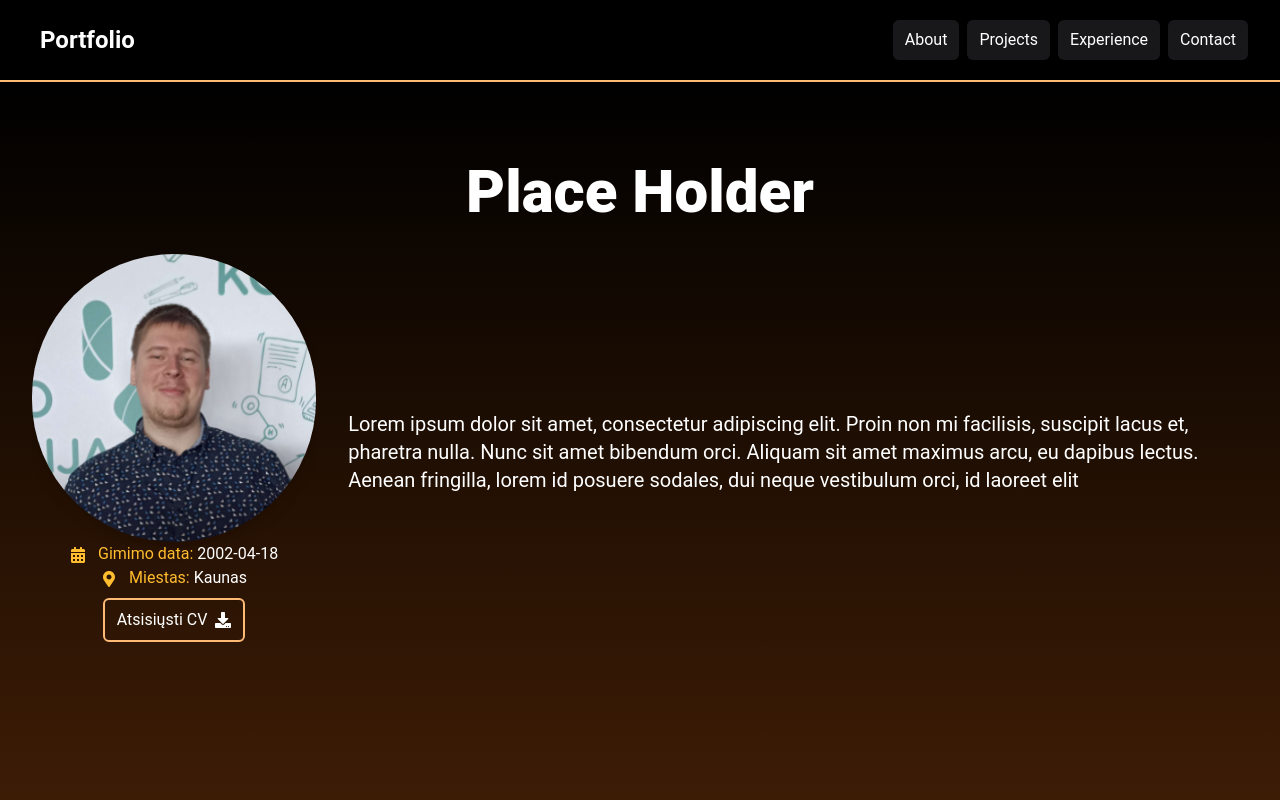
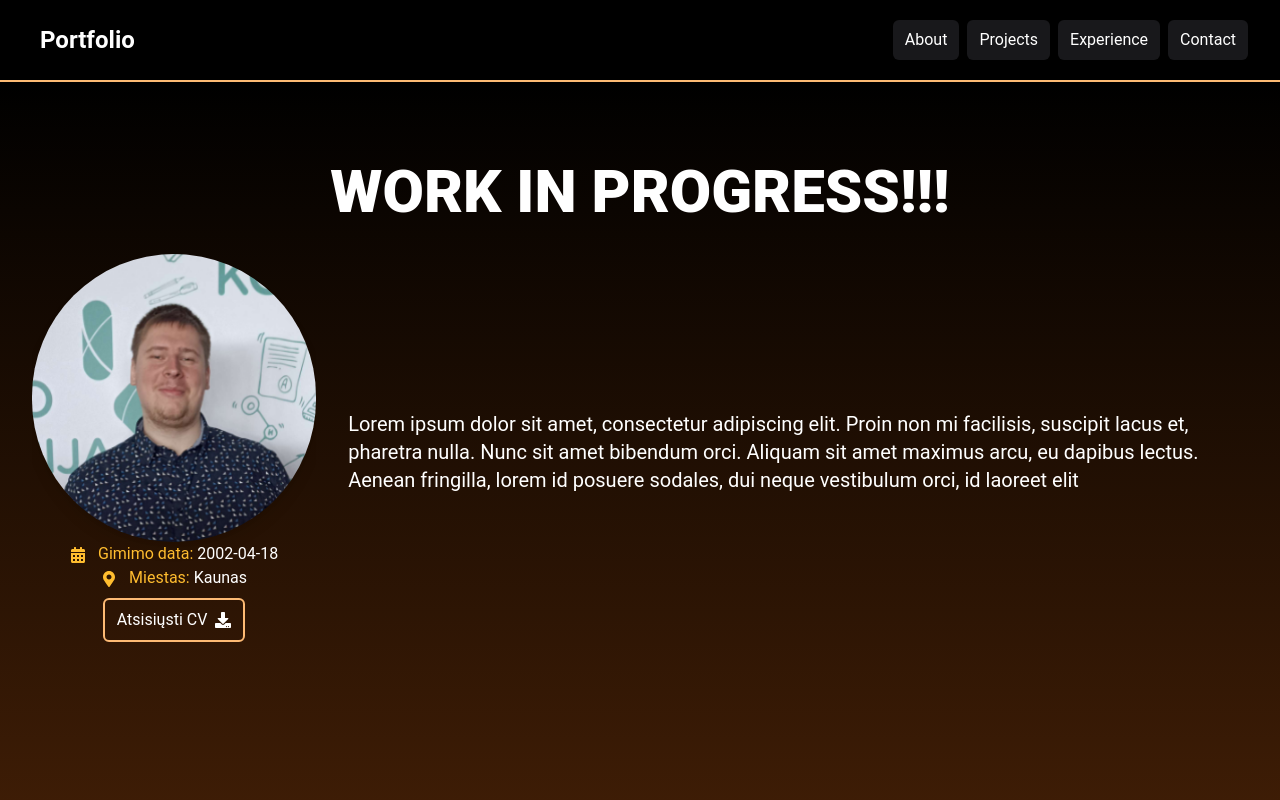
Before and after one commit to InfinitePurge/my-blog, a React (Vite) app: page / in a window 1280 px wide. Shown: the top 800 px of the page. Built offline with nearby package versions, Linux system fonts and the light colour scheme.

Commit message:
Work in progress

```diff
--- a/src/Components/Hero.jsx
+++ b/src/Components/Hero.jsx
@@ -11,7 +11,7 @@ const Hero = () => {
           <div className="flex flex-col items-center gap-8">
             <Reveal>
               <h1 className="text-4xl font-extrabold text-white sm:text-5xl md:text-6xl">
-                Place Holder
+                WORK IN PROGRESS!!!
               </h1>
             </Reveal>
             <div className="flex flex-col md:flex-row items-center">
```
